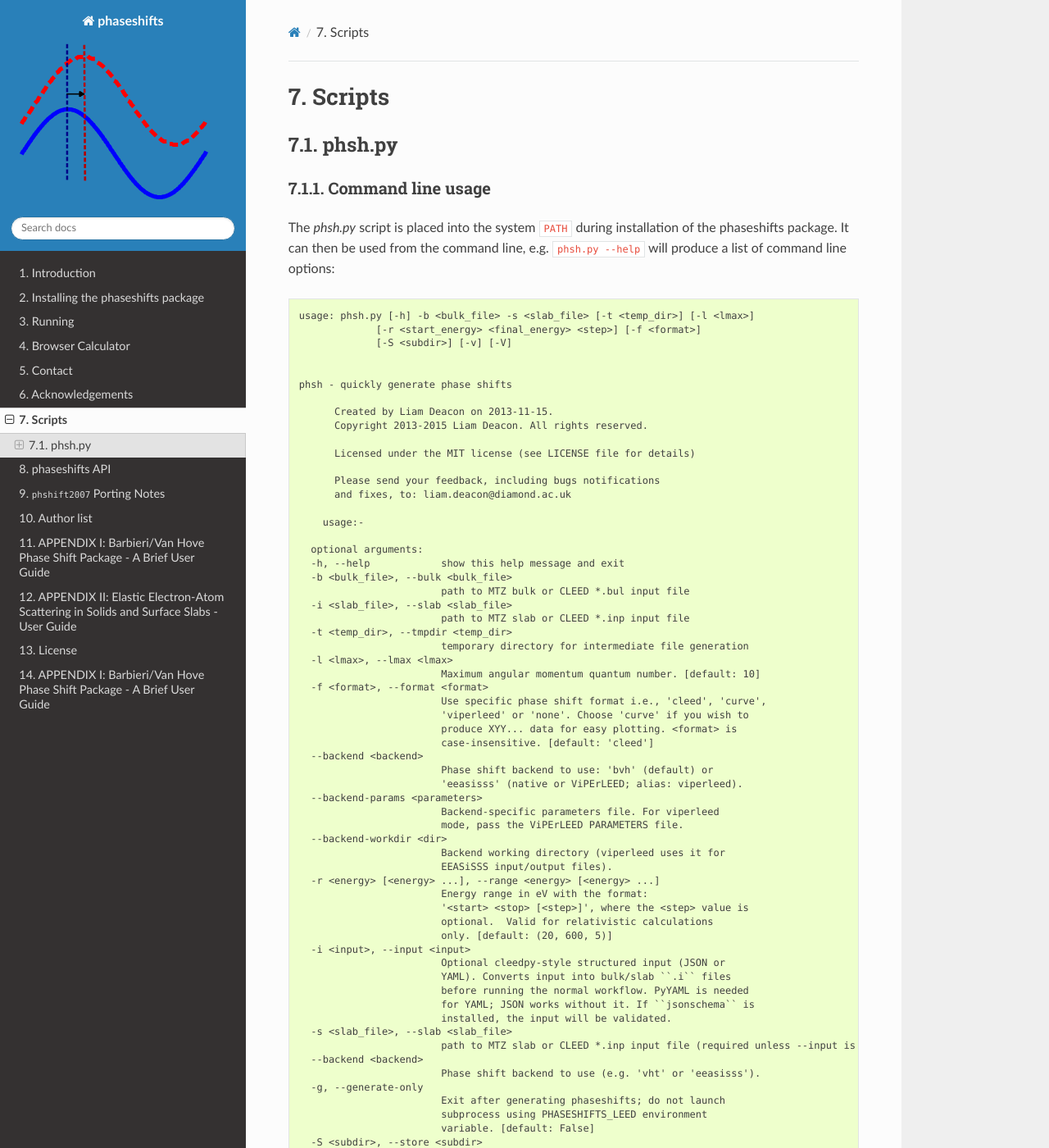
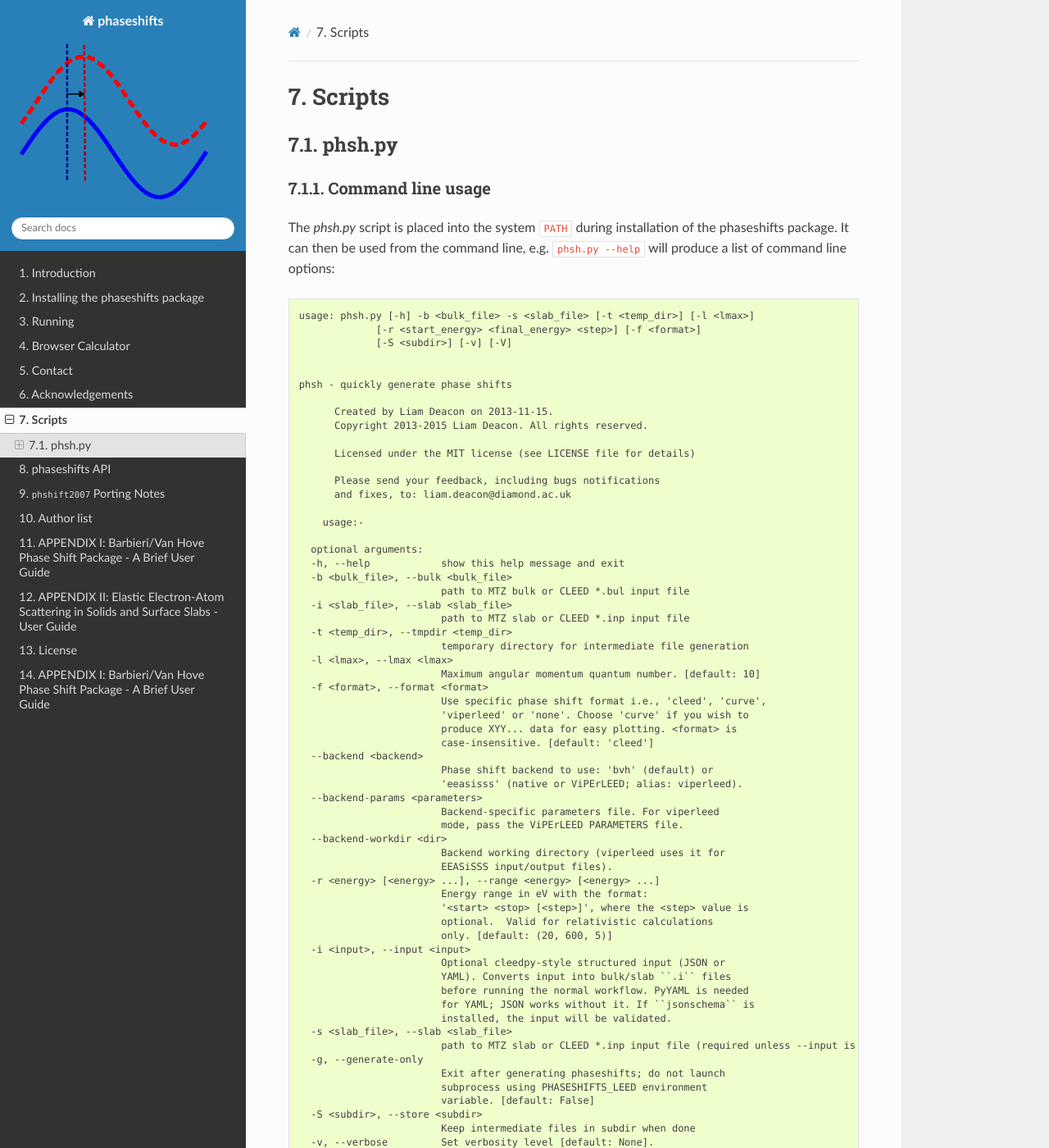
Before and after one commit to Liam-Deacon/phaseshifts, a Sphinx documentation site: the page built from docs/scripts.rst, in a window 1280 px wide and 1400 px high. Shown: the whole window at 82% size. Built offline with Sphinx 7.4.7 and the Read the Docs theme 3.1.0, drawn with Linux system fonts in a browser that asks for light colours; formulas are drawn with MathJax 3; some of the changed text lies outside the part shown.

Commit message:
Fix docs and model errors

```diff
--- a/docs/phshift2007.rst
+++ b/docs/phshift2007.rst
@@ -282,7 +282,7 @@ potential(s).
 
 An important detail is that, as a function of energy, the
 calculated phase shifts may, and often do, show discontinuities
-by ::math::`\pi`, i.e. jumps by ::math::`\pi` at some energies.
+by :math:`\pi`, i.e. jumps by :math:`\pi` at some energies.
 Since the LEED programs interpolate phase shifts between energies at which
 they are provided, such discontinuities would give totally
 erroneous results at such discontinuities. Therefore these
--- a/docs/scripts.rst
+++ b/docs/scripts.rst
@@ -70,8 +70,6 @@ will produce a list of command line options::
                           installed, the input will be validated.
     -s <slab_file>, --slab <slab_file>
                           path to MTZ slab or CLEED *.inp input file (required unless --input is used)
-    --backend <backend>
-                          Phase shift backend to use (e.g. 'vht' or 'eeasisss').
     -g, --generate-only
                           Exit after generating phaseshifts; do not launch
                           subprocess using PHASESHIFTS_LEED environment
```
Also changed, not shown: 1 other file.
